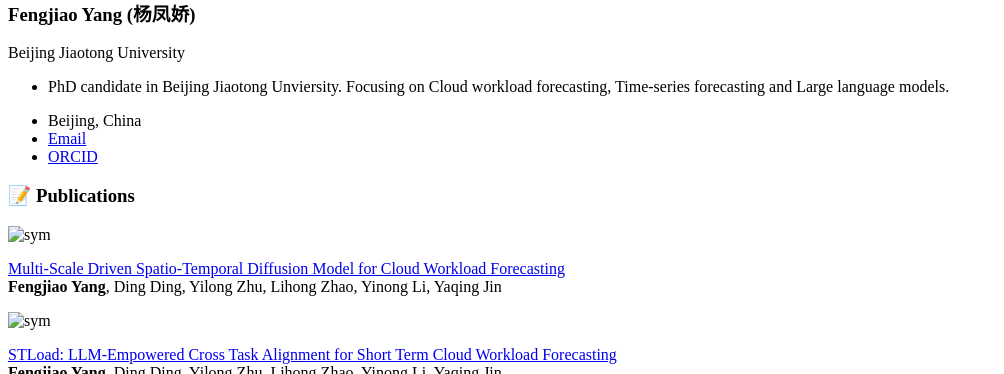
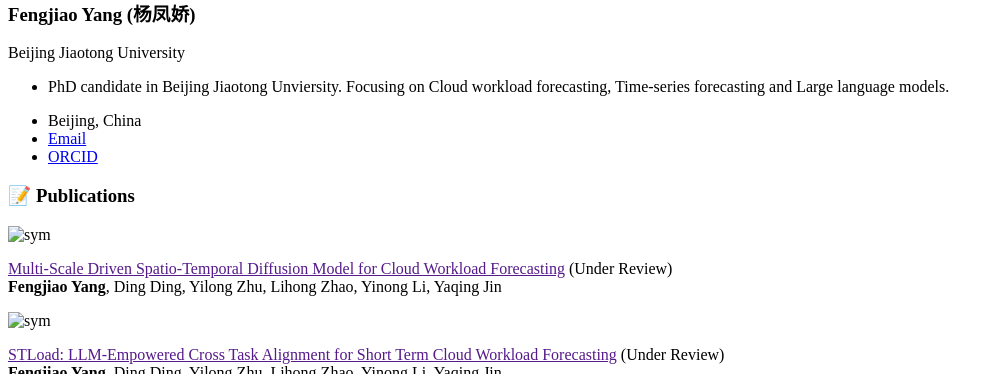
Before and after one commit to Yangfengjiao99/Yangfengjiao99.github.io, a Jekyll site: the page built from _pages/includes/pub.md, in a window 1280 px wide and 900 px high, scrolled down 544 px, cut to the strip 0-374 px from the top of the window. Shown: the whole strip, without its empty margins (0-1004 px from the left). Built offline with Jekyll 4.4.1, drawn with Linux system fonts in a browser that asks for light colours; our own code applies the rules of GitHub Pages for plain Markdown files.

Commit message:
Update pub.md

```diff
--- a/_pages/includes/pub.md
+++ b/_pages/includes/pub.md
@@ -3,32 +3,45 @@
 ## 🎙  Cloud Workload Forecasting -->
 # 📝 Publications
 
-<div class='paper-box'><div class='paper-box-image'><div><div class="badge"></div><img src='images/ielts.png' alt="sym" width="100%"></div></div>
-<div class='paper-box-text' markdown="1">
-[Multi-Scale Driven Spatio-Temporal Diffusion Model for Cloud Workload Forecasting](Under Review) \\
-**Fengjiao Yang**, Ding Ding, Yilong Zhu, Lihong Zhao, Yinong Li, Yaqing Jin
-</div>
+<div class='paper-box'>
+  <div class='paper-box-image'>
+    <div><div class="badge"></div><img src='images/ielts.png' alt="sym"></div>
+  </div>
+  <div class='paper-box-text'>
+    <p><a href="">Multi-Scale Driven Spatio-Temporal Diffusion Model for Cloud Workload Forecasting</a> (Under Review)<br>
+    <strong>Fengjiao Yang</strong>, Ding Ding, Yilong Zhu, Lihong Zhao, Yinong Li, Yaqing Jin</p>
+  </div>
 </div>
 
-
-<div class='paper-box'><div class='paper-box-image'><div><div class="badge"></div><img src='images/gasto.png' alt="sym" width="100%"></div></div>
-<div class='paper-box-text' markdown="1">
-[STLoad: LLM-Empowered Cross Task Alignment for Short Term Cloud Workload Forecasting](Under Review)\\
-**Fengjiao Yang**, Ding Ding, Yilong Zhu, Lihong Zhao, Yinong Li, Yaqing Jin
-</div>
+<div class='paper-box'>
+  <div class='paper-box-image'>
+    <div><div class="badge"></div><img src='images/gasto.png' alt="sym"></div>
+  </div>
+  <div class='paper-box-text'>
+    <p><a href="">STLoad: LLM-Empowered Cross Task Alignment for Short Term Cloud Workload Forecasting</a> (Under Review)<br>
+    <strong>Fengjiao Yang</strong>, Ding Ding, Yilong Zhu, Lihong Zhao, Yinong Li, Yaqing Jin</p>
+  </div>
 </div>
 
-
-<div class='paper-box'><div class='paper-box-image'><div><div class="badge">Scientific Reports</div><img src='images/electronics.png' alt="sym" width="100%"></div></div>
-<div class='paper-box-text' markdown="1">
-[Research on stock prediction based on CED-PSO-StockNet time series model](https://www.nature.com/articles/s41598-024-78984-1) \\
-Xinying Chen ,**Fengjiao Yang** et al
+<div class='paper-box'>
+  <div class='paper-box-image'>
+    <div><div class="badge">Scientific Reports</div><img src='images/electronics.png' alt="sym"></div>
+  </div>
+  <div class='paper-box-text'>
+    <p><a href="https://www.nature.com/articles/s41598-024-78984-1">Research on stock prediction based on CED-PSO-StockNet time series model</a><br>
+    Xinying Chen ,<strong>Fengjiao Yang</strong> et al</p>
+  </div>
 </div>
 
-<div class='paper-box'><div class='paper-box-image'><div><div class="badge">The Visual Computer</div><img src='images/diffsinger.jpg' alt="sym" width="100%"></div></div>
-<div class='paper-box-text' markdown="1">
-[Optimizing point cloud upsampling through downsampling refinement: a generative adversarial network approach](https://link.springer.com/article/10.1007/s00371-025-04253-5) \\
-Yilong Zhu ,**Fengjiao Yang** et al
+<div class='paper-box'>
+  <div class='paper-box-image'>
+    <div><div class="badge">The Visual Computer</div><img src='images/diffsinger.jpg' alt="sym"></div>
+  </div>
+  <div class='paper-box-text'>
+    <p><a href="https://link.springer.com/article/10.1007/s00371-025-04253-5">Optimizing point cloud upsampling through downsampling refinement: a generative adversarial network approach</a><br>
+    Yilong Zhu ,<strong>Fengjiao Yang</strong> et al</p>
+  </div>
 </div>
+
 <!-- # 📑 Project -->
 <!-- - *2025.04 - 2028.03*, **LLM-based Cloud Workload Forecasting**, PI, Supported by *the Fundamental Research Funds for the Central Universities*. -->
```
